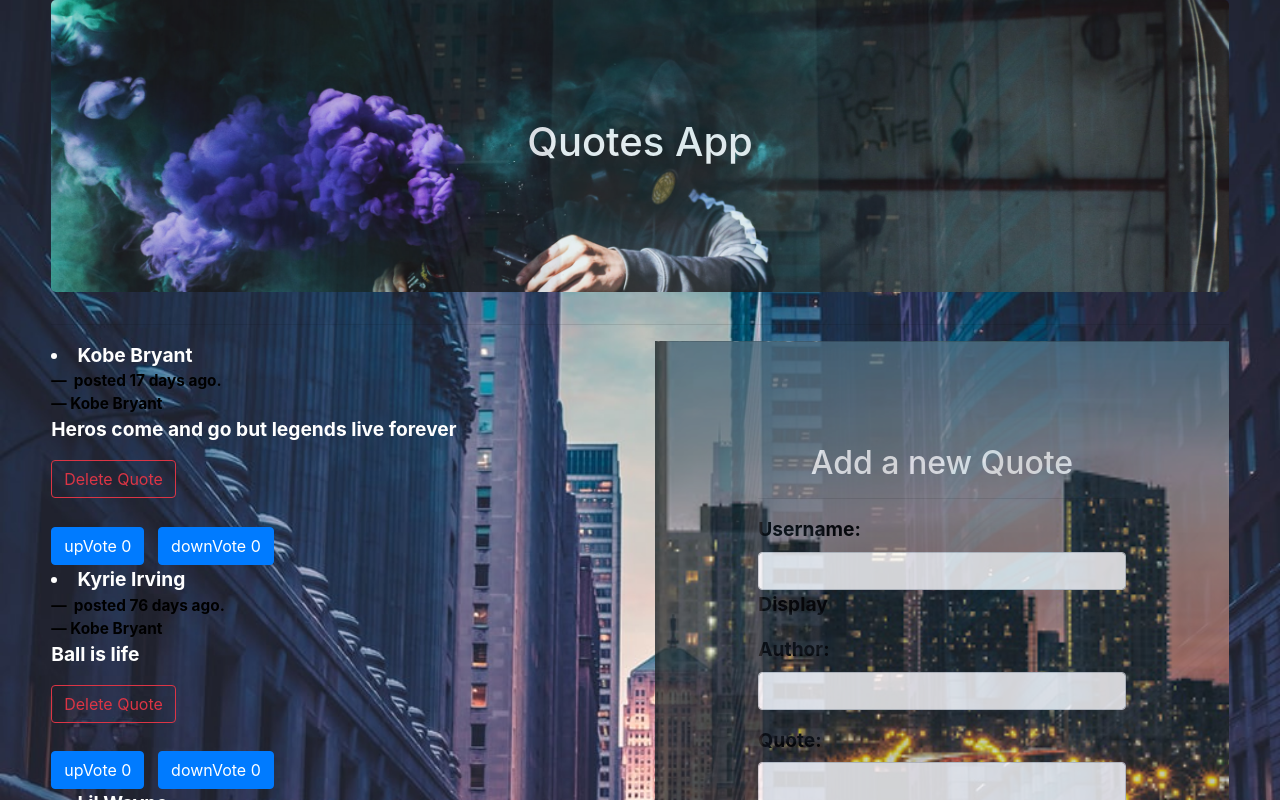
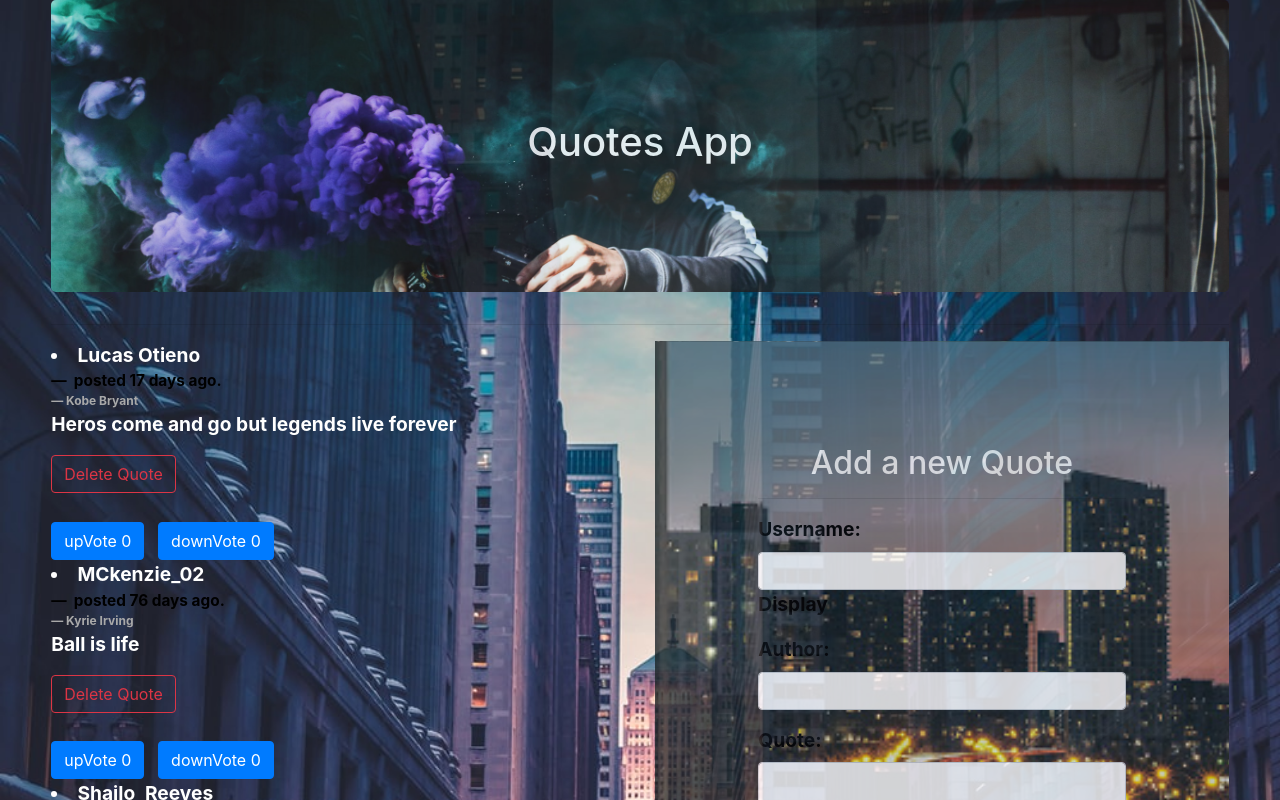
Before and after one commit to OwinoLucas/quotes, an Angular app: page / in a window 1280 px wide. Shown: the top 800 px of the page. Built offline with nearby package versions, Linux system fonts and the light colour scheme.

Commit message:
Changed template author and user name info

```diff
--- a/src/app/quotes/quotes.component.css
+++ b/src/app/quotes/quotes.component.css
@@ -26,3 +26,9 @@
 .blockquote-footer {
   color: black;
 }
+
+#aa {
+  color: darkgrey;
+  font-size: 12px;
+  list-style-type: none;
+}
--- a/src/app/quotes/quotes.component.html
+++ b/src/app/quotes/quotes.component.html
@@ -8,7 +8,7 @@
       <div *ngFor='let quote of quotes;let i = index'>
         <li appHighligh> {{quote.userName}} <span class="blockquote-footer"> posted {{quote.timePosted|time}} days
             ago.</span></li>
-        <span class="blockquote-footer">{{quote.author}}</span>
+        <span id="aa" class="blockquote-footer">{{quote.author}}</span>
         <app-quote-section [quotes]='quote' (isDeleted)='quoteDelete($event,i)'></app-quote-section>
         <app-votes></app-votes>
       </div>
--- a/src/app/quotes/quotes.component.ts
+++ b/src/app/quotes/quotes.component.ts
@@ -10,9 +10,9 @@ import { Quotes } from '../quotes';
 export class QuotesComponent implements OnInit {
 
   quotes: Quotes[] = [
-    new Quotes(3, 'Kobe Bryant', 'Heros come and go but legends live forever', 'Kobe Bryant', new Date(2020, 2, 12)),
-    new Quotes(2, 'Kyrie Irving', 'Ball is life', 'Kobe Bryant', new Date(2019, 12, 13)),
-    new Quotes(1, 'Lil Wayne', 'Some niggas fade away,some niggas hit the jumper.', 'Kobe Bryant', new Date(2019, 0, 26))
+    new Quotes(3, 'Lucas Otieno', 'Heros come and go but legends live forever', 'Kobe Bryant', new Date(2020, 2, 12)),
+    new Quotes(2, 'MCkenzie_02', 'Ball is life', 'Kyrie Irving', new Date(2019, 12, 13)),
+    new Quotes(1, 'Shailo_Reeves', 'Some niggas fade away,some niggas hit the jumper.', 'Lil Wayne', new Date(2019, 0, 26))
   ];
 
   quoteDelete(isDeleted, i) {
```
